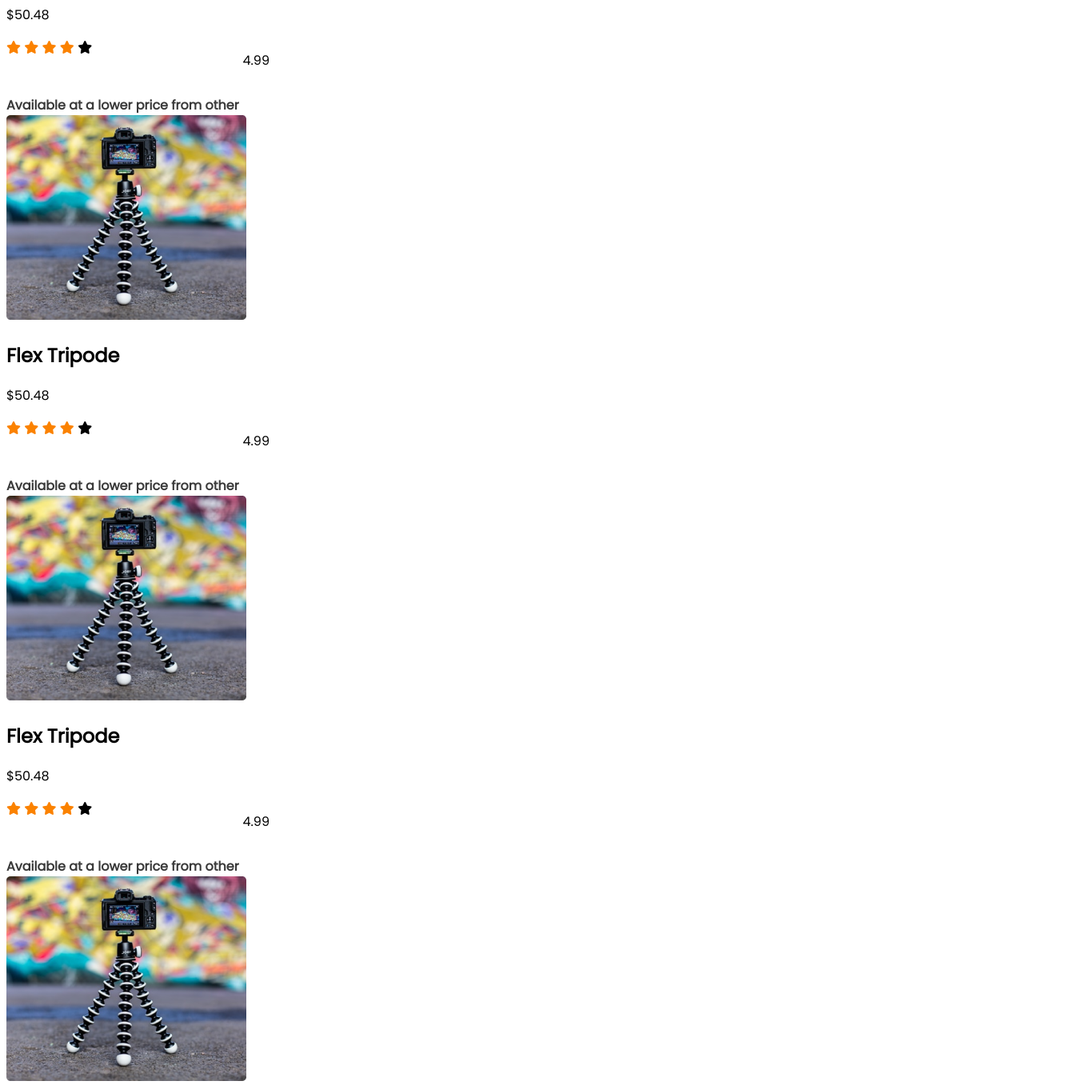
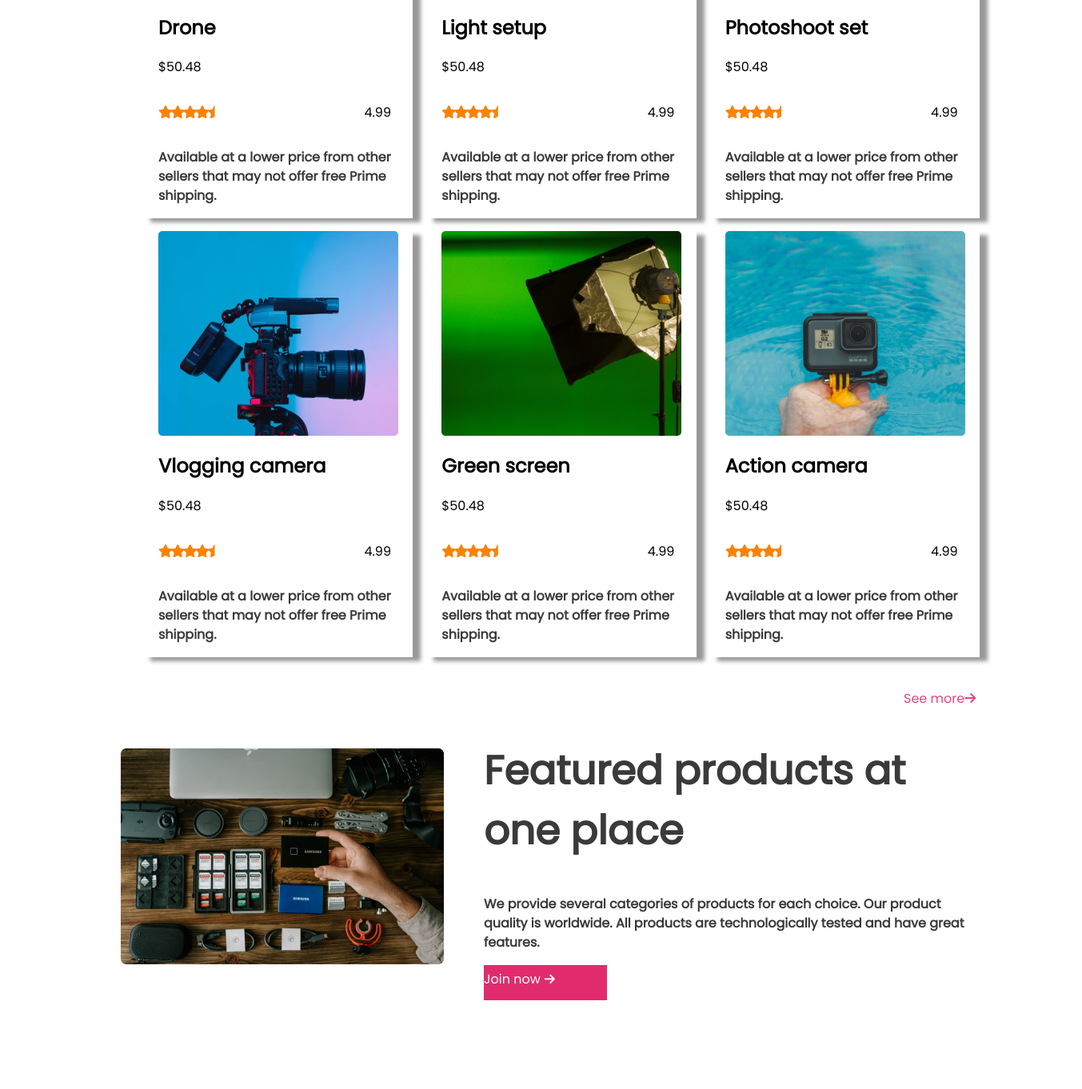
Before and after one commit to nusrat78/influencer-tools, a plain HTML site: page index.html in a window 1280 px wide. Shown: the part 1438-2800 px from the top of the page at 80% size, 1353 px wide, since content can reach past the window. Drawn offline with Linux system fonts and the light colour scheme.

Commit message:
final section

```diff
--- a/index.html
+++ b/index.html
@@ -24,214 +24,242 @@
                 <a class="link-button" href="">Preebook now <i class="fas fa-arrow-right link-button"></i></a>
             </div>
         </div>
-        <div>
+        <div class="main-img">
             <img class="" src="images/main-camera.png" alt="">
         </div>
     </section>
-    <section>
-        <div class="collection-text">
+    <section class="container">
+        <div class="collection-head">
             <h2>Popular Collection</h2>
         </div>
+        <div>
+            <div class="popular-products">
                 <div class="products">
-            <div>
-                <div><img src="images/tripod.png" alt=""></div>
-                <h2>Flex Tripode</h2>
+                    <div class="products-img">
+                        <img src="images/tripod.png" alt="">
+                    </div>
+                    <div class="products-info">
+                        <h2>Flex Tripod</h2>
                         <p>$50.48</p>
                         <div class="ratings-info">
-                    <div class="ratings">
+                            <div>
                                 <i class="fas fa-star filled"></i>
                                 <i class="fas fa-star filled"></i>
                                 <i class="fas fa-star filled"></i>
                                 <i class="fas fa-star filled"></i>
-                        <i class="fas fa-star empty"></i>
+                                <i class="fas fa-star-half half"></i>
                             </div>
-                    <p>4.99</p>
+                            <p class="ratings-num">4.99</p>
                         </div>
-                <div>
                         <p class="content">Available at a lower price from other sellers that may not offer free Prime
                             shipping.</p>
                     </div>
-
-            </div>
                 </div>
                 <div class="products">
-            <div>
-                <div><img src="images/tripod.png" alt=""></div>
-                <h2>Flex Tripode</h2>
+                    <div class="products-img">
+                        <img src="images/mic.png" alt="">
+                    </div>
+                    <div class="products-info">
+                        <h2>Microphone</h2>
                         <p>$50.48</p>
                         <div class="ratings-info">
-                    <div class="ratings">
+                            <div>
                                 <i class="fas fa-star filled"></i>
                                 <i class="fas fa-star filled"></i>
                                 <i class="fas fa-star filled"></i>
                                 <i class="fas fa-star filled"></i>
-                        <i class="fas fa-star empty"></i>
+                                <i class="fas fa-star-half half"></i>
                             </div>
-                    <p>4.99</p>
+                            <p class="ratings-num">4.99</p>
                         </div>
-                <div>
                         <p class="content">Available at a lower price from other sellers that may not offer free Prime
                             shipping.</p>
                     </div>
-
-            </div>
                 </div>
                 <div class="products">
-            <div>
-                <div><img src="images/tripod.png" alt=""></div>
-                <h2>Flex Tripode</h2>
+                    <div class="products-img">
+                        <img src="images/airpod.png" alt="">
+                    </div>
+                    <div class="products-info">
+                        <h2>Airbuds</h2>
                         <p>$50.48</p>
                         <div class="ratings-info">
-                    <div class="ratings">
+                            <div>
                                 <i class="fas fa-star filled"></i>
                                 <i class="fas fa-star filled"></i>
                                 <i class="fas fa-star filled"></i>
                                 <i class="fas fa-star filled"></i>
-                        <i class="fas fa-star empty"></i>
+                                <i class="fas fa-star-half half"></i>
                             </div>
-                    <p>4.99</p>
+                            <p class="ratings-num">4.99</p>
                         </div>
-                <div>
                         <p class="content">Available at a lower price from other sellers that may not offer free Prime
                             shipping.</p>
                     </div>
-
-            </div>
                 </div>
                 <div class="products">
-            <div>
-                <div><img src="images/tripod.png" alt=""></div>
-                <h2>Flex Tripode</h2>
+                    <div class="products-img">
+                        <img src="images/drone.png" alt="">
+                    </div>
+                    <div class="products-info">
+                        <h2>Drone</h2>
                         <p>$50.48</p>
                         <div class="ratings-info">
-                    <div class="ratings">
+                            <div>
                                 <i class="fas fa-star filled"></i>
                                 <i class="fas fa-star filled"></i>
                                 <i class="fas fa-star filled"></i>
                                 <i class="fas fa-star filled"></i>
-                        <i class="fas fa-star empty"></i>
+                                <i class="fas fa-star-half half"></i>
                             </div>
-                    <p>4.99</p>
+                            <p class="ratings-num">4.99</p>
                         </div>
-                <div>
                         <p class="content">Available at a lower price from other sellers that may not offer free Prime
                             shipping.</p>
                     </div>
-
-            </div>
                 </div>
                 <div class="products">
-            <div>
-                <div><img src="images/tripod.png" alt=""></div>
-                <h2>Flex Tripode</h2>
+                    <div class="products-img">
+                        <img src="images/lights.png" alt="">
+                    </div>
+                    <div class="products-info">
+                        <h2>Light setup</h2>
                         <p>$50.48</p>
                         <div class="ratings-info">
-                    <div class="ratings">
+                            <div>
                                 <i class="fas fa-star filled"></i>
                                 <i class="fas fa-star filled"></i>
                                 <i class="fas fa-star filled"></i>
                                 <i class="fas fa-star filled"></i>
-                        <i class="fas fa-star empty"></i>
+                                <i class="fas fa-star-half half"></i>
                             </div>
-                    <p>4.99</p>
+                            <p class="ratings-num">4.99</p>
                         </div>
-                <div>
                         <p class="content">Available at a lower price from other sellers that may not offer free Prime
                             shipping.</p>
                     </div>
-
-            </div>
                 </div>
                 <div class="products">
-            <div>
-                <div><img src="images/tripod.png" alt=""></div>
-                <h2>Flex Tripode</h2>
+                    <div class="products-img">
+                        <img src="images/setup.png" alt="">
+                    </div>
+                    <div class="products-info">
+                        <h2>Photoshoot set</h2>
                         <p>$50.48</p>
                         <div class="ratings-info">
-                    <div class="ratings">
+                            <div>
                                 <i class="fas fa-star filled"></i>
                                 <i class="fas fa-star filled"></i>
                                 <i class="fas fa-star filled"></i>
                                 <i class="fas fa-star filled"></i>
-                        <i class="fas fa-star empty"></i>
+                                <i class="fas fa-star-half half"></i>
                             </div>
-                    <p>4.99</p>
+                            <p class="ratings-num">4.99</p>
                         </div>
-                <div>
                         <p class="content">Available at a lower price from other sellers that may not offer free Prime
                             shipping.</p>
                     </div>
-
-            </div>
                 </div>
                 <div class="products">
-            <div>
-                <div><img src="images/tripod.png" alt=""></div>
-                <h2>Flex Tripode</h2>
+                    <div class="products-img">
+                        <img src="images/camera.png" alt="">
+                    </div>
+                    <div class="products-info">
+                        <h2>Vlogging camera</h2>
                         <p>$50.48</p>
                         <div class="ratings-info">
-                    <div class="ratings">
+                            <div>
                                 <i class="fas fa-star filled"></i>
                                 <i class="fas fa-star filled"></i>
                                 <i class="fas fa-star filled"></i>
                                 <i class="fas fa-star filled"></i>
-                        <i class="fas fa-star empty"></i>
+                                <i class="fas fa-star-half half"></i>
                             </div>
-                    <p>4.99</p>
+                            <p class="ratings-num">4.99</p>
                         </div>
-                <div>
                         <p class="content">Available at a lower price from other sellers that may not offer free Prime
                             shipping.</p>
                     </div>
-
-            </div>
                 </div>
                 <div class="products">
-            <div>
-                <div><img src="images/tripod.png" alt=""></div>
-                <h2>Flex Tripode</h2>
+                    <div class="products-img">
+                        <img src="images/single-light.png" alt="">
+                    </div>
+                    <div class="products-info">
+                        <h2>Green screen</h2>
                         <p>$50.48</p>
                         <div class="ratings-info">
-                    <div class="ratings">
+                            <div>
                                 <i class="fas fa-star filled"></i>
                                 <i class="fas fa-star filled"></i>
                                 <i class="fas fa-star filled"></i>
                                 <i class="fas fa-star filled"></i>
-                        <i class="fas fa-star empty"></i>
+                                <i class="fas fa-star-half half"></i>
                             </div>
-                    <p>4.99</p>
+                            <p class="ratings-num">4.99</p>
                         </div>
-                <div>
                         <p class="content">Available at a lower price from other sellers that may not offer free Prime
                             shipping.</p>
                     </div>
-
-            </div>
                 </div>
                 <div class="products">
-            <div>
-                <div><img src="images/tripod.png" alt=""></div>
-                <h2>Flex Tripode</h2>
+                    <div class="products-img">
+                        <img src="images/action.png" alt="">
+                    </div>
+                    <div class="products-info">
+                        <h2>Action camera</h2>
                         <p>$50.48</p>
                         <div class="ratings-info">
-                    <div class="ratings">
+                            <div>
                                 <i class="fas fa-star filled"></i>
                                 <i class="fas fa-star filled"></i>
                                 <i class="fas fa-star filled"></i>
                                 <i class="fas fa-star filled"></i>
-                        <i class="fas fa-star empty"></i>
+                                <i class="fas fa-star-half half"></i>
                             </div>
-                    <p>4.99</p>
+                            <p class="ratings-num">4.99</p>
                         </div>
-                <div>
                         <p class="content">Available at a lower price from other sellers that may not offer free Prime
                             shipping.</p>
                     </div>
-
+                </div>
             </div>
         </div>
 
     </section>
+    <div class="anchor">
+        <div>
+            <a class="see-more" href="">See more</a>
+        </div>
+        <div><i class="fas fa-arrow-right"></i></div>
+    </div>
+    <section class="feature">
+        <div class="feature-img">
+            <img src="images/gear.png" alt="">
+        </div>
+        <div>
+            <div class="feature-content">
+                <h1 class="feature-head">Featured products at one place</h1>
+                <p class="content">We provide several categories of products for each choice. Our product quality is
+                    worldwide. All products are technologically tested and have great features. </p>
+                <div class="join-button">
+                    <a class="join-link" href="">Join now<i class="fas fa-arrow-right link-button"></i></a>
+                </div>
+            </div>
+        </div>
+    </section>
+    <footer class="footer-head">
+        <h1 class="footer-head">Innovative products</h1>
+        <p>copyrigt © 2022</p>
+        All rights reserved
+        <div>
+            <i class="fab fa-instagram"></i>
+            <i class="fab fa-facebook"></i>
+            <i class="fab fa-twitter"></i>
+            <i class="fab fa-youtube"></i>
+        </div>
+    </footer>
+
 
 </body>
 
--- a/styles/style.css
+++ b/styles/style.css
@@ -24,9 +24,11 @@ header{
 
 }
 .main-img{
-    margin-left: 10%;
-    width: 100%;
-    margin-top: 10px;
+   transition:2s;
+}
+.main-img:hover{
+    transform:scale(1.3);
+    z-index: 0.5;
 }
 h1{
     color: #3A3A3A;
@@ -55,22 +57,95 @@ h1{
 
 }
 /*-------- Popular Collection ---------*/
+
+.container{
+    width: 1047px;
+    height: 1633.95px;
+    justify-content: center;
+    padding-left: 170px;
+}
+.collection-head{
+    color:  #2e2e2e;
+    text-align: center;
+}
+.popular-products{
+    display: grid;
+    grid-template-columns: repeat(3,1fr);
+    grid-template-rows: repeat(3, 1fr);
+    grid-column-gap: 16px;
+    grid-row-gap: 16px;
+
+}
 .products{
-    background-color: white;
-    width: 329px;
-height: 476px;
+    box-shadow:  10px 5px 5px  rgb(153, 153, 153);
 }
-.collection-text{
-    text-align: center;
-    color: #3A3A3A;
+.products-img{
+    width: 300px;
+    height: 256px;
+    padding-left: 20px;
+}
+.products-info{
+    padding-left: 20px;
 }
 .ratings-info{
     display: flex;
-    justify-content: space-between;
+    align-items: center;
 }
-.filled{
-    color: #FB8200;
+.ratings-num{
+    padding-left: 185px;
 }
-.empty{
-    color:none;
+.fa-star.filled{
+   color: #FB8200;
+   width: 11.07px;
+   height: 10.32px;
 }
+.fa-star-half.half{
+   color: #FB8200;
+   width: 11.07px;
+   height: 10.32px;
+}
+.anchor{
+    display: flex;
+    padding-top: 90px;
+    padding-left: 1122px;
+    color: #E02C6DDE;
+}
+.see-more{
+    text-decoration: none;
+    color: #E02C6DDE;
+}
+/*---------- Featured -----------*/
+.feature{
+    display: flex;
+    width: 1108.56px;
+    height: 270px;
+    justify-content: center;
+    padding-left: 120px;
+}
+.feature-img{
+    padding-top: 50px;
+}
+.feature-content{
+    width: 608.56px;
+    height: 200px;
+    padding-left: 50px;
+}
+.join-button{
+    background-color: #E02C6D;
+    width: 153.94px;
+    height: 44px;
+}
+.join-link{
+    text-decoration: none;
+    color: white;
+}
+footer{
+    background-color: rgb(3, 3, 51);
+    margin-top: 300px;
+    width: 1344.5px;
+    height: 200px;
+}
+.footer-head{
+    color: white;
+    text-align: center;
+}
```
Lines whose indentation alone changed are shown as unchanged.
